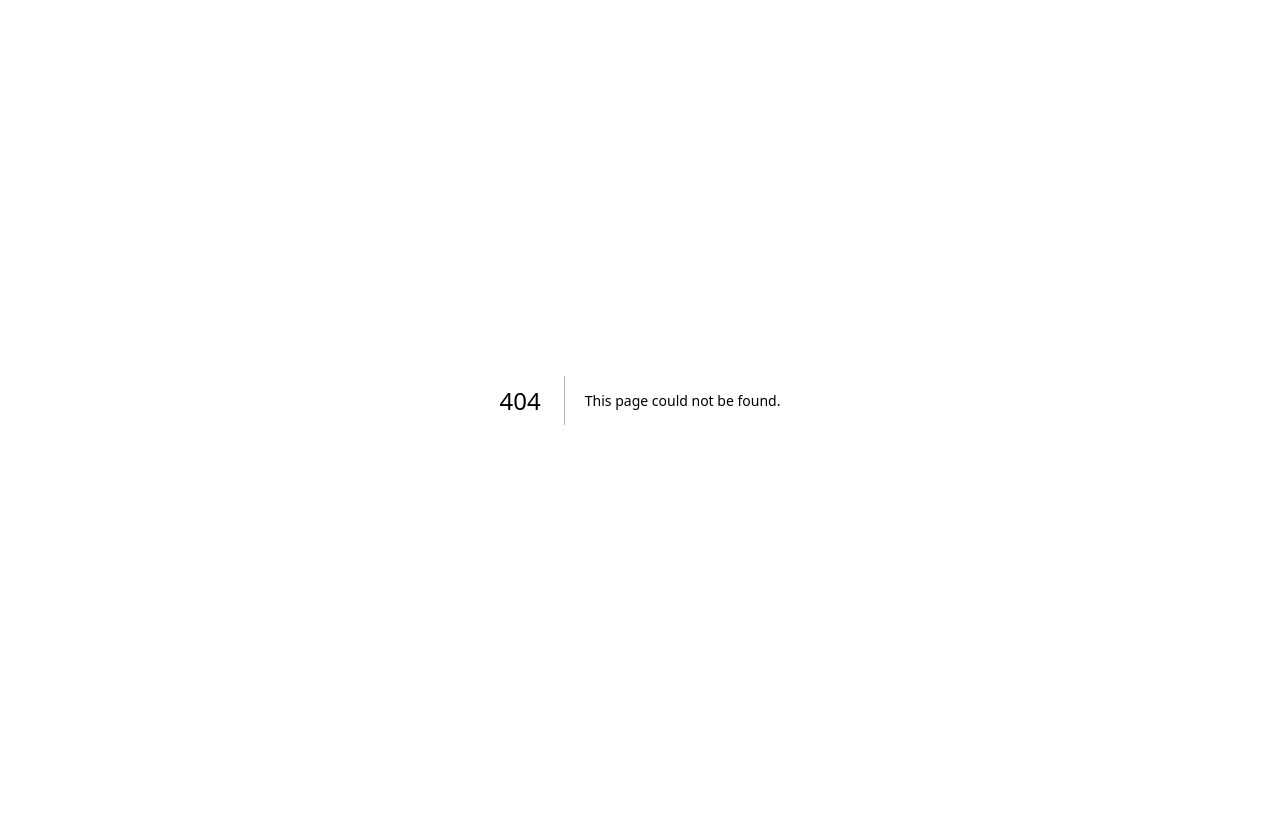
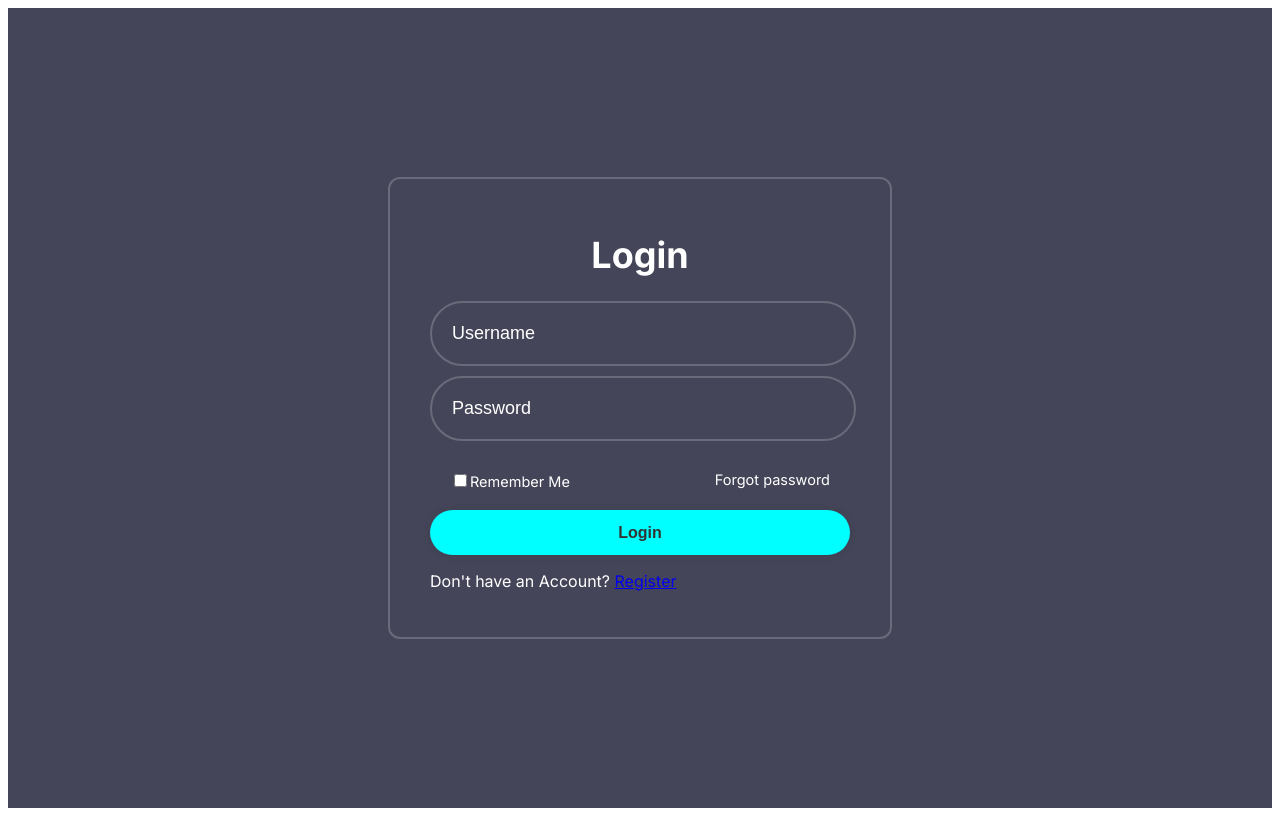
Before and after one commit to akashrajeshnair/quiz-race, a Next.js app: page /login in a window 1280 px wide. Before the commit this address had no page. Built offline with nearby package versions, Linux system fonts and the light colour scheme.

Commit message:
added login + auth routes with firebase

```diff
--- /dev/null
+++ b/src/app/(components)/LoginComponent.jsx
@@ -0,0 +1,27 @@
+import React from "react"
+import styles from '@/app/(components)/LoginComponent.module.css'
+
+const LoginComponent = () =>{
+    return (
+    <div className={styles.wrapper}>
+        <form action="">
+            <h1>Login</h1>
+            <div className={styles.inputBox}>
+                <input type="text" placeholder="Username" required className={styles.inputArea}/>
+            </div>
+            <div className={styles.inputBox}>
+                <input type="text" placeholder="Password" required className={styles.inputArea}/>
+            </div>
+            <div className={styles.rememberForgot}>
+                <label><input type="checkbox"/>Remember Me</label>
+                <a href="#">Forgot password</a>
+            </div>
+            <button className={styles.btn} type="submit">Login</button>
+            <div className="register-link">
+                <p>Don't have an Account? <a href="#">Register</a></p>
+            </div>
+        </form>
+        </div>
+    )
+}
+export default LoginComponent
--- /dev/null
+++ b/src/app/(components)/LoginComponent.module.css
@@ -0,0 +1,80 @@
+
+.wrapper{
+    width: 420px;
+    background: transparent;
+    border: 2px solid rgba(255, 255, 255, 0.2);
+    color: white;
+    border-radius: 12px;
+    padding: 30px 40px;
+}
+.wrapper h1{
+    font-size: 36px;
+    text-align: center;
+}
+.wrapper .input-box{
+    position: relative;
+    width: 100%;
+    height: 50px;
+    margin: 30px 0;
+}
+.inputArea{
+    width:85%;
+    height: 100%;
+    background: transparent;
+    border: none;
+    outline: none;
+    border: 2px solid rgb(255,255,255,0.2);
+    border-radius: 40px;
+    font-size: 18px;
+    color: #fff;
+    padding: 20px 45px 20px 20px;
+    margin-bottom: 10px;
+}
+.inputBox input::placeholder{
+    color: #fff;
+}
+
+.wrapper .rememberForgot{
+    display: flex;
+    justify-content: space-between;
+    font-size: 14.5px;
+    /* margin: -15px 0 15px; */
+    padding: 20px;
+}
+.rememberForgot label input{
+    accent-color: #fff;
+    margin-right: 3px;
+}
+.rememberForgot a{
+    color: #fff;
+    text-decoration: none;
+}
+.rememberForgot a:hover{
+    text-decoration: underline;
+}
+.wrapper .btn{
+    width: 100%;
+    height: 45px;
+    border: none;
+    background: #00FFFF;
+    outline: none;
+    border-radius: 40px;
+    box-shadow: 0 0 10px rgb(0,0,0,0.1);
+    cursor: pointer;
+    font-size: 16px;
+    color: #333;
+    font-weight: 600;
+}
+.wrapper .registerLink{
+    font-size: 14.5px;
+    text-align: center;
+    margin: 20px 0 15px;
+}
+.registerLink p a{
+    color: #fff;
+    text-decoration: none;
+    font-weight: 600;
+}
+.registerLink p a:hover{
+    text-decoration: underline;
+}
--- a/src/app/globals.css
+++ b/src/app/globals.css
@@ -1,4 +1,4 @@
-@tailwind base;
+/* @tailwind base;
 @tailwind components;
 @tailwind utilities;
 
@@ -30,4 +30,4 @@ body {
   .text-balance {
     text-wrap: balance;
   }
-}
+} */
--- /dev/null
+++ b/src/app/login/login.module.css
@@ -0,0 +1,9 @@
+.loginHolder{
+    display: flex;
+    justify-content: center;
+    align-items: center;
+    min-height: 100vh;
+    background: rgb(69, 69, 89);
+    background-size: cover;
+    background-position: center;
+}
--- /dev/null
+++ b/src/app/login/page.jsx
@@ -0,0 +1,13 @@
+import React from "react";
+import LoginComponent from "../(components)/LoginComponent";
+import styles from '@/app/login/login.module.css'
+
+const Login = () => {
+    return (
+        <div className={styles.loginHolder}>
+            <LoginComponent></LoginComponent>
+        </div>
+    )
+}
+
+export default Login
--- /dev/null
+++ b/src/lib/firebase/realtime.ts
@@ -0,0 +1,4 @@
+import app from "./firebase";
+import { getDatabase } from "firebase/database";
+
+const rtdb = getDatabase(app);
```
Also changed, not shown: package.json (+5 -4 lines), src/lib/firebase/auth.ts (added, +32 -0 lines), src/lib/firebase/firebase.ts (added, +20 -0 lines), 1 other file (tests, documents, lock files or other folders).
